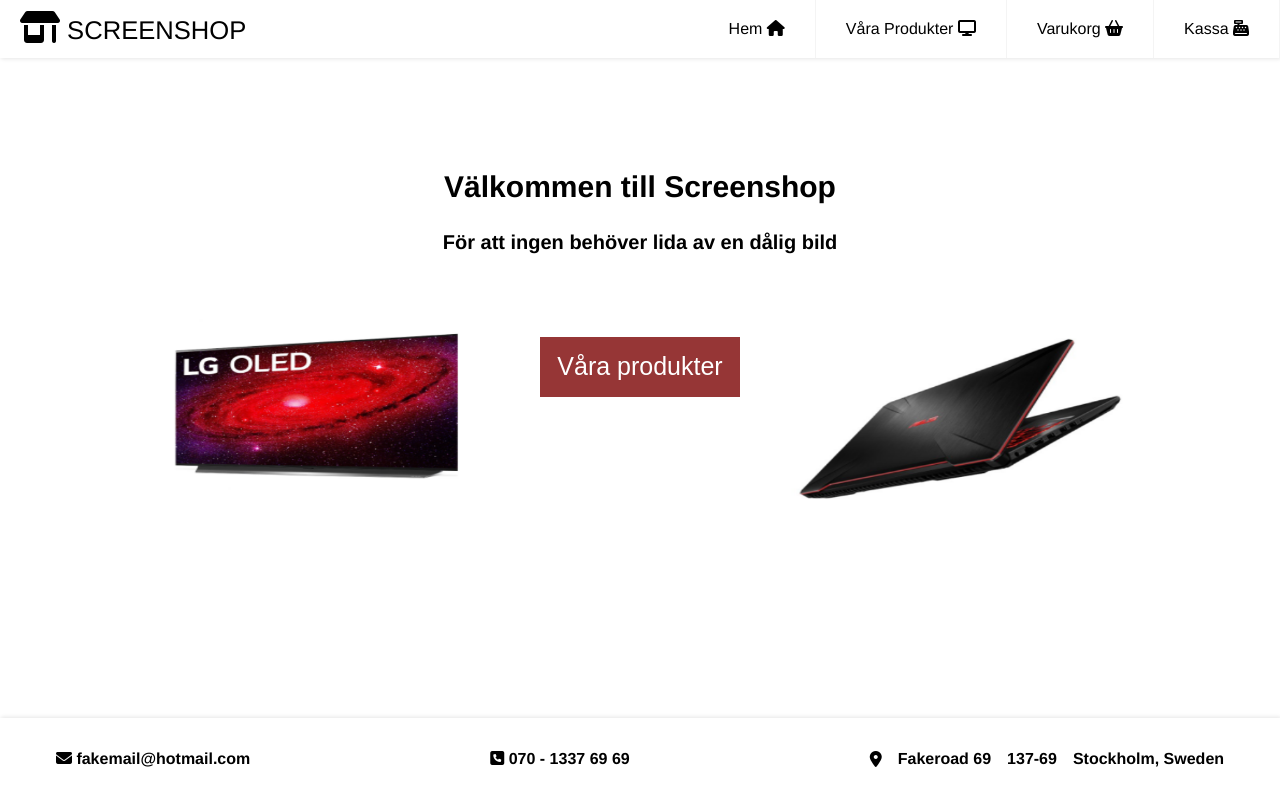
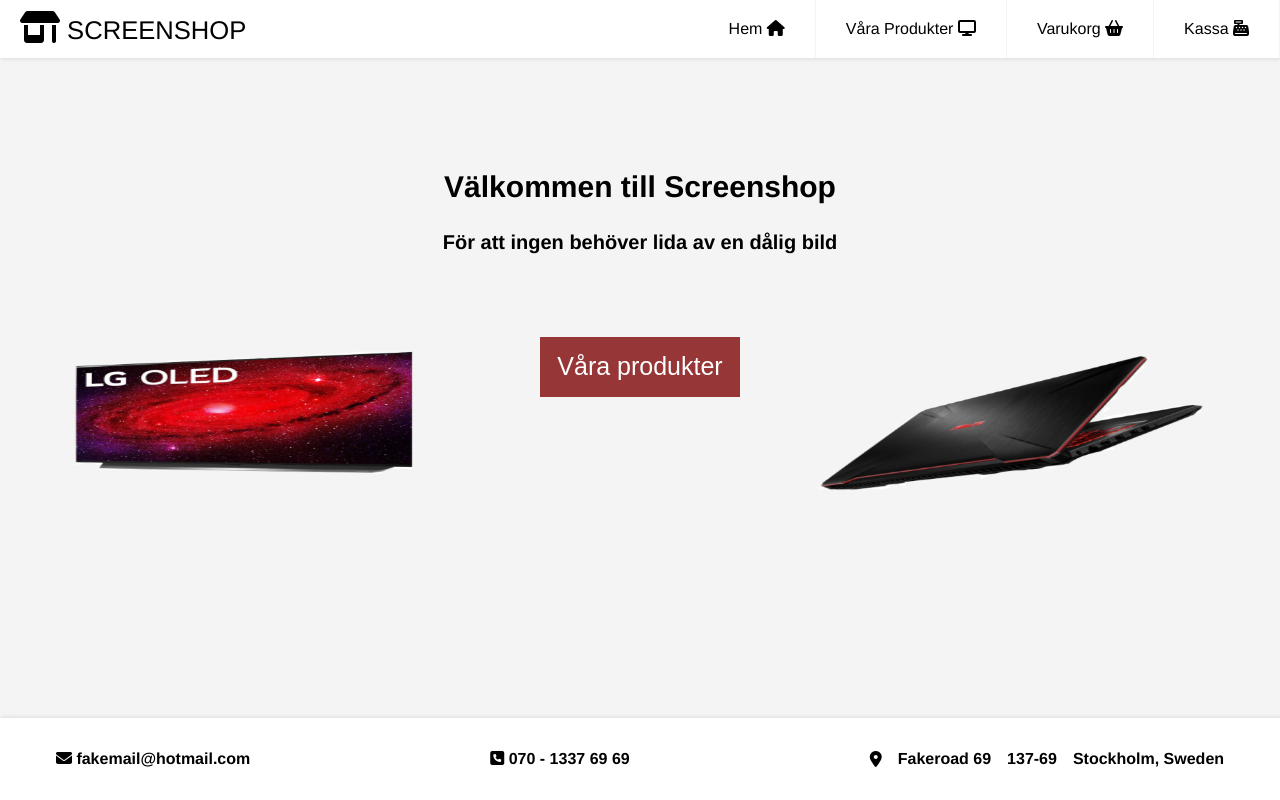
Before and after one commit to NicklasSoderlund/Webshop-gruppprojekt, a website built with Parcel: page src/index.html in a window 1280 px wide. Built offline with nearby package versions, Linux system fonts and the light colour scheme.

Commit message:
Webbshop

```diff
--- a/src/index.html
+++ b/src/index.html
@@ -50,7 +50,7 @@
       <div>
         <img
           id="huvudbild"
-          src="assets/Skärmbild 2022-12-07 124031.png"
+          src="assets/Skärmbild 2022-12-12 101201.png"
           alt=""
         />
         <button id="huvudknapp">Våra produkter</button>
--- a/src/scss/main.scss
+++ b/src/scss/main.scss
@@ -5,87 +5,5 @@
 body {
   margin: 0;
   font-family: Helvetica, sans-serif;
-  // background-color: #f4f4f4;
-  background-color: white;
+  background-color: #f4f4f4;
 }
-
-// button {
-//   display: block;
-//   margin: auto;
-//   transform: translateY(-100%);
-//   justify-content: center;
-//   background-color: rgb(150, 54, 54);
-//   border: 2px solid rgb(150, 54, 54);
-//   color: white;
-//   font-size: 25px;
-//   height: 60px;
-//   width: 200px;
-//   cursor: pointer;
-// }
-
-// header {
-//   top: 0px;
-// }
-
-// img {
-//   width: 100%;
-//   background-size: contain;
-//   position: relative;
-//   transform: translateY(21vh);
-// }
-
-// h1 {
-//   display: flex;
-//   position: relative;
-//   justify-content: center;
-//   font-size: 30px;
-//   top: 150px;
-// }
-
-// h4 {
-//   display: flex;
-//   position: relative;
-//   justify-content: center;
-//   font-size: 20px;
-//   top: 150px;
-// }
-
-// @media screen and (max-width: 960px) {
-//   img {
-//     // display: flex;
-//     // position: relative;
-//     background-size: contain;
-//     top: 40px;
-//   }
-
-//   h1 {
-//     margin: auto;
-//     justify-content: center;
-//     font-size: 29px;
-//   }
-
-//   button {
-//     display: block;
-//     position: relative;
-//     align-items: center;
-//     font-size: 22px;
-//     width: 130px;
-//     height: 60px;
-//     cursor: pointer;
-//     top: 70px;
-//   }
-// }
-
-// @media screen and (max-width: 1200px) {
-//   img {
-//     background-size: contain;
-//     width: 100%;
-//     height: 25vh;
-//   }
-
-//   button {
-//     display: block;
-//     position: relative;
-//     top: 70px;
-//   }
-// }
```
Also changed, not shown: src/assets/Skärmbild 2022-12-12 101201.png (added).
